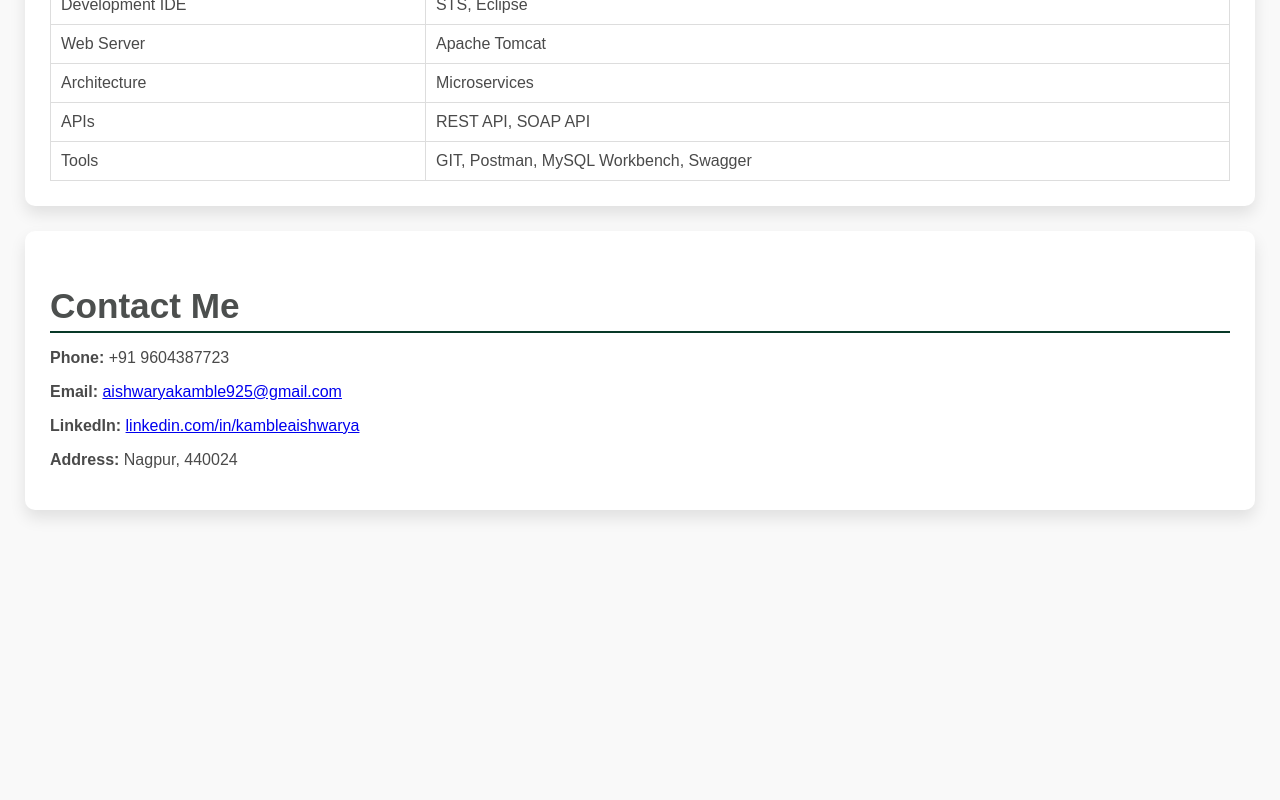
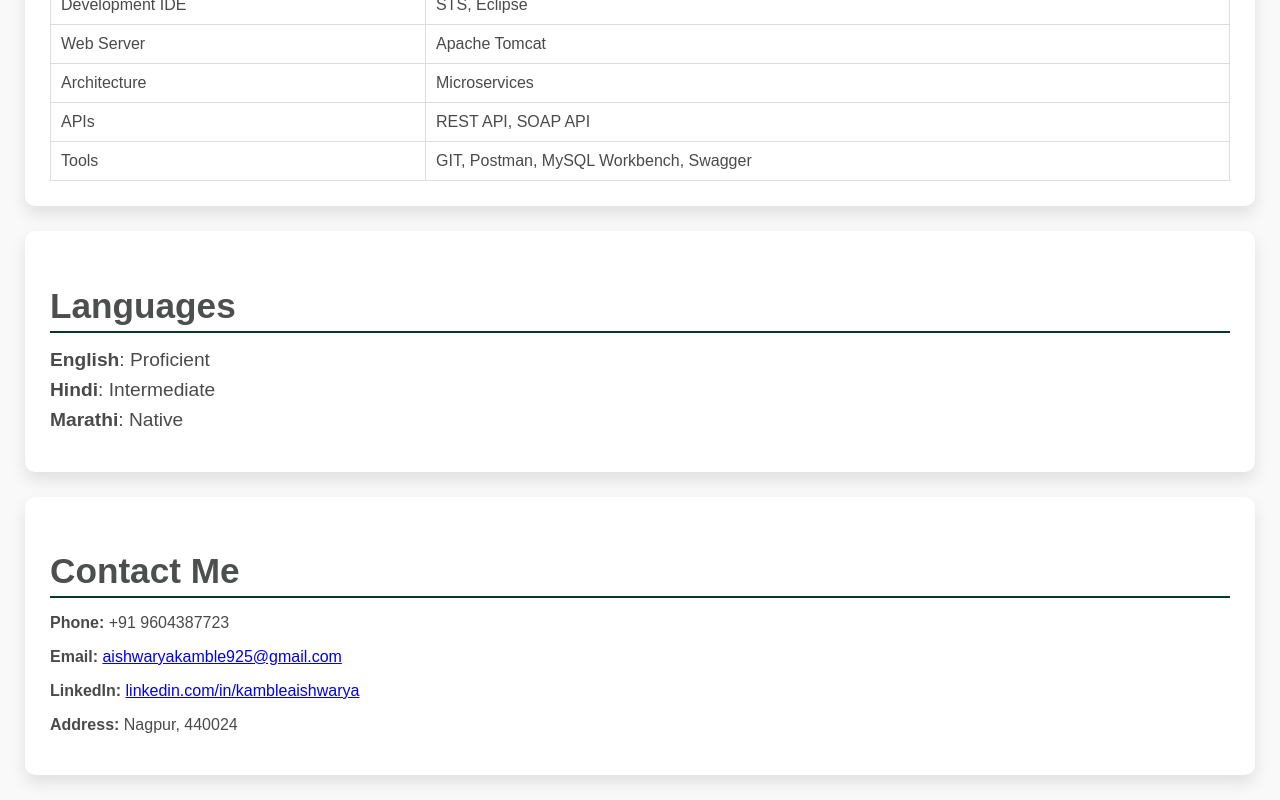
Before and after one commit to kambleaishwarya/money-management-app, a plain HTML site: page index.html in a window 1280 px wide. Shown: the part 1436-2236 px from the top of the page. Before the commit the page ends 1971 px from the top, so only its background shows below. Drawn offline with Linux system fonts and the light colour scheme.

Commit message:
feat:add language section #7

```diff
--- a/css/style.css
+++ b/css/style.css
@@ -152,6 +152,23 @@ section {
   color: #ff6f61;
 }
 
+
+/* Languages Section */
+.languages ul {
+  list-style-type: none;
+  padding: 0;
+}
+
+.languages ul li {
+  font-size: 1.2rem;
+  margin-bottom: 8px;
+}
+
+.languages ul li strong {
+  font-weight: bold;
+}
+
+
 /* Footer */
 footer {
   background-color: #00509e;
--- a/index.html
+++ b/index.html
@@ -140,6 +140,17 @@
         </tr>
       </table>
     </section>
+
+    <!-- Languages Section -->
+    <section id="languages" class="languages">
+        <h2>Languages</h2>
+        <ul>
+            <li><strong>English</strong>: Proficient</li>
+            <li><strong>Hindi</strong>: Intermediate</li>
+            <li><strong>Marathi</strong>: Native</li>
+        </ul>
+    </section>
+
      <!-- Contact Section -->
      <section id="contact" class="contact">
         <h2>Contact Me</h2>
@@ -154,6 +165,7 @@
         </div>
       </section>
 
+
   <!-- Footer Section -->
   <footer>
       <p>&copy; 2024 Aishwarya Kamble. All rights reserved.</p>
```
